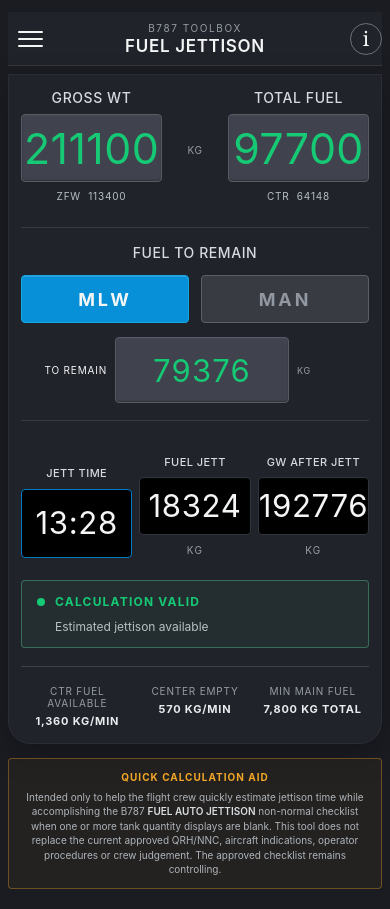
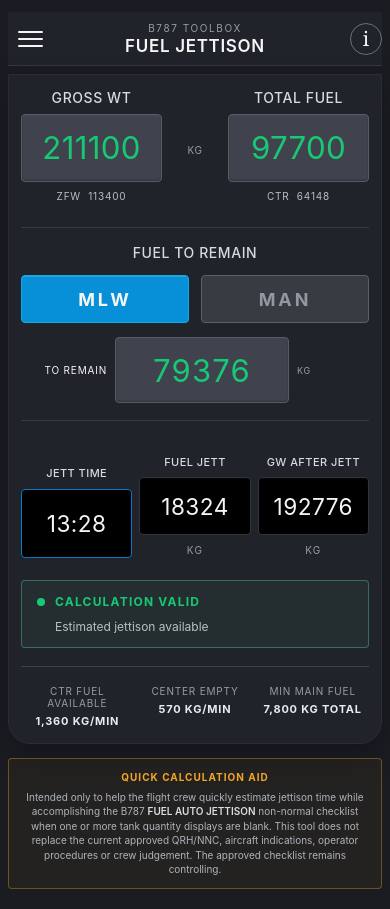
Before and after one commit to Captain-web-hue/B787, a Next.js app: page / in a window 390 px wide. Built offline with nearby package versions, Linux system fonts and the light colour scheme.

Commit message:
Fit kilogram values on smaller screens

```diff
--- a/app/globals.css
+++ b/app/globals.css
@@ -262,14 +262,14 @@
   .calculator-panel { padding: 15px 12px; }
   .input-grid { grid-template-columns: minmax(0, 1fr) 50px minmax(0, 1fr); gap: 8px; }
   .display-field { min-height: 68px; }
-  .display-field input { font-size: clamp(30px, 11vw, 44px); letter-spacing: .01em; }
+  .display-field input { font-size: clamp(26px, 8vw, 44px); letter-spacing: .01em; }
   .derived-line { font-size: 10px; }
   .unit-stack { font-size: 10px; }
   .remain-row { grid-template-columns: 86px minmax(120px, 1fr) 72px; gap: 8px; font-size: 10px; }
   .inline-unit { font-size: 9px; }
   .result-grid { gap: 7px; }
   .result-card .system-label { min-height: 30px; display: grid; place-items: end center; font-size: 11px; }
-  .result-card output { min-height: 58px; font-size: clamp(23px, 8vw, 34px); }
+  .result-card output { min-height: 58px; font-size: clamp(18px, 5.8vw, 34px); }
   .status-line { grid-template-columns: 8px 1fr; }
   .status-line > span:last-child { grid-column: 1 / -1; padding-left: 18px; }
   .rate-strip { gap: 5px; }
```
